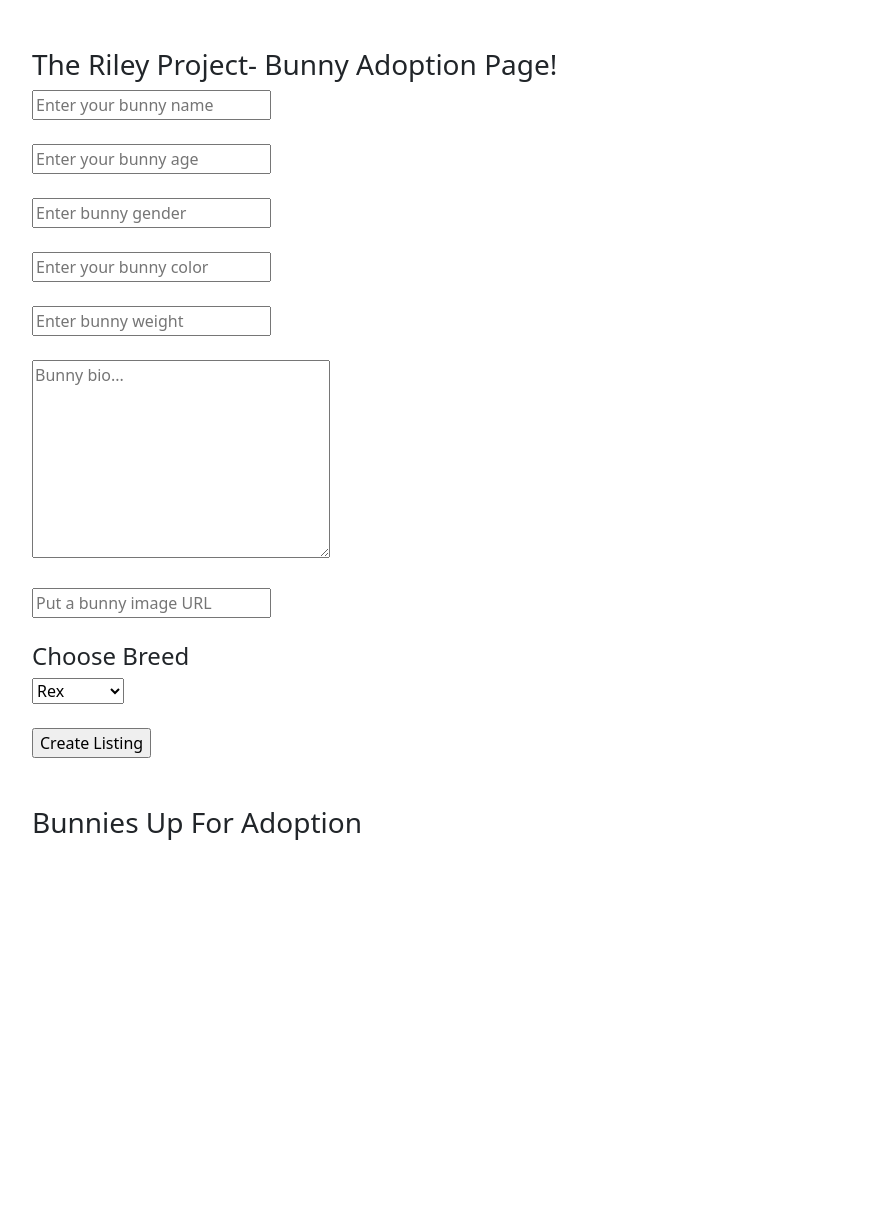
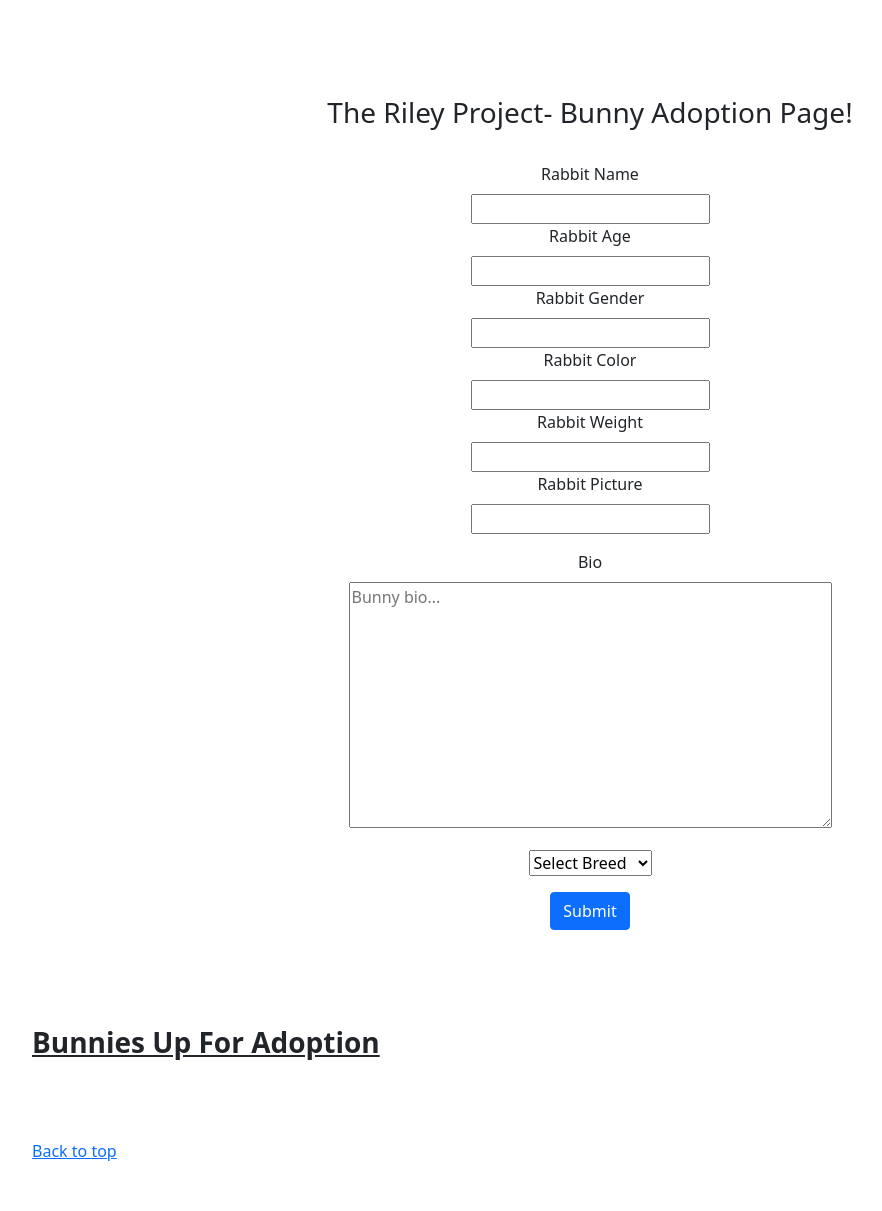
Before and after one commit to amandaben21/Riley_Project_Frontend, a plain HTML site: page index.html in a window 1280 px wide. Shown: the whole page, without its empty margins (50-932 px from the left). Before the commit the page ends 848 px from the top, so only its background shows below. Drawn offline with nearby package versions, Linux system fonts and the light colour scheme; no server answers.

Commit message:
Clean up code

```diff
--- a/index.html
+++ b/index.html
@@ -1,14 +1,21 @@
 <!DOCTYPE html>
-<html lang="en" dir="ltr">
+<html>
     <head>
-        <meta charset="UTF-8">
+        <meta charset="utf-8">
 
-        <title>The Riley Project!</title>
+        <title>The Riley Project</title>
 
+        <link rel="canonical" href="https://getbootstrap.com/docs/5.0/examples/album/">
+
+
+
+        <!-- Bootstrap core CSS -->
+        <link href="https://cdn.jsdelivr.net/npm/bootstrap@5.0.1/dist/css/bootstrap.min.css" rel="stylesheet" integrity="sha384-+0n0xVW2eSR5OomGNYDnhzAbDsOXxcvSN1TPprVMTNDbiYZCxYbOOl7+AMvyTG2x" crossorigin="anonymous">
+
+        <!-- Javascript project tags -->
         <script type="text/javascript" src="bunny.js"></script>
         <script type="text/javascript" src="index.js"></script>
 
-        <link href="https://cdn.jsdelivr.net/npm/bootstrap@5.0.1/dist/css/bootstrap.min.css" rel="stylesheet" integrity="sha384-+0n0xVW2eSR5OomGNYDnhzAbDsOXxcvSN1TPprVMTNDbiYZCxYbOOl7+AMvyTG2x" crossorigin="anonymous">
 
         <!-- Optional JavaScript; choose one of the two! -->
 
@@ -20,49 +27,97 @@
         <script src="https://cdn.jsdelivr.net/npm/@popperjs/core@2.9.2/dist/umd/popper.min.js"  integrity="sha384-IQsoLXl5PILFhosVNubq5LC7Qb9DXgDA9i+tQ8Zj3iwWAwPtgFTxbJ8NT4GN1R8p"  crossorigin="anonymous"></script>
         <script src="https://cdn.jsdelivr.net/npm/bootstrap@5.0.1/dist/js/bootstrap.min.js"     integrity="sha384-Atwg2Pkwv9vp0ygtn1JAojH0nYbwNJLPhwyoVbhoPwBhjQPR5VtM2+xf0Uwh9KtT"     crossorigin="anonymous"></script>
         -->
+
+
+        <style>
+        .bd-placeholder-img {
+            font-size: 1.125rem;
+            text-anchor: middle;
+            -webkit-user-select: none;
+            -moz-user-select: none;
+            user-select: none;
+        }
+
+        @media (min-width: 768px) {
+            .bd-placeholder-img-lg {
+            font-size: 3.5rem;
+            }
+        }
+        </style>
+        <link href = "index.css" rel = "stylesheet">
     </head>
 
     <body>
-        <div class="container">
-            <div class="form-container">
+
+        <header>
+
+
+        </header>
+
+        <main>
+            <section class="py-5 text-center container">
+                <div class="row py-lg-5">
+                    <div class="col-lg-6 col-md-8 mx-auto">
                         <form id="create-bunny-form">
-                    <br><br>
+                            <div class="mb-3">
                                 <h3>The Riley Project- Bunny Adoption Page!</h3>
-                    <input id='input-name' type="text" name="name" value="" placeholder="Enter your bunny name" class="input-text">
-                    <br><br>
-                    <input id='input-age' type="text" name="age" value="" placeholder="Enter your bunny age" class="input-text">
-                    <br><br>
-                    <input id='input-gender' type="text" name="gender" value="" placeholder="Enter bunny gender" class="input-text">
-                    <br><br>
-                    <input id='input-color' type="text" name="color" value="" placeholder="Enter your bunny color" class="input-text">
-                    <br><br>
-                    <input id='input-weight' type="text" name="weight" value="" placeholder="Enter bunny weight" class="input-text">
-                    <br><br>
-                    <textarea id='input-bio' name="bio" rows="8" cols="30" value="" placeholder="Bunny bio..."></textarea>
-                    <br><br>
-                    <input id='input-url' type="text" name="image" value="" placeholder="Put a bunny image URL" class="input-text">
-                    <br><br>
+                                <br>
+                                <label for="nameInp" class="form-label">Rabbit Name</label><br>
+                                <input id='input-name' type="text" name="name" value="" class="input-text"><br>
 
-                    <h4>Choose Breed</h4>
+                                <label for="ageInp" class="form-label">Rabbit Age</label><br>
+                                <input id='input-age' type="text" name="age" value="" class="input-text"><br>
+
+                                <label for="genderInp" class="form-label">Rabbit Gender</label><br>
+                                <input id='input-gender' type="text" name="gender" value="" class="input-text"><br>
+
+                                <label for="colorInp" class="form-label">Rabbit Color</label><br>
+                                <input id='input-color' type="text" name="color" value="" class="input-text"><br>
+
+                                <label for="weightInp" class="form-label">Rabbit Weight</label><br>
+                                <input id='input-weight' type="text" name="weight" value="" class="input-text"><br>
+
+                                <label for="imageInp" class="form-label">Rabbit Picture</label><br>
+                                <input id='input-url' type="text" name="image" value="" class="input-text"><br>
+                            </div>
+
+                            <div class="mb-3">
+                              <label for="bioInp" class="form-label">Bio</label><br>
+                                <textarea id='input-bio' name="bio" rows="10" cols="50" value="" placeholder="Bunny bio..."></textarea>
+                            </div>
+
+                            <div class="mb-3">
                                 <select id="breeds" name="breeds">
+                                    <option selected>Select Breed </option>
                                     <option value="1">Rex</option>
                                     <option value="2">Lionhead</option>
+                                    <option value="3">Angora</option>
+                                    <option value="4">Holland Loop</option>
+                                    <option value="5">Dutch</option>
                                 </select>
-                    <br><br>
+                            </div>
 
-                    <input id= 'create-button' type="submit" name="submit" value="Create Listing" class = "submit">
+                            <button type="submit" class="btn btn-primary">Submit</button>
+                        </form>
+                    </div>
+                </div>
+            </section>
 
-                </form>
-
+            <div class="container" id="bunny-container">
+                <h3><strong><u>Bunnies Up For Adoption</u></strong></h3><br>
+                <div class="row row-cols-1 row-cols-sm-2 row-cols-md-3 g-3">
+                    <div class="col">
 
                     </div>
                 </div>
-        <br><br>
-        <div class="container">
-            <h3>Bunnies Up For Adoption</h3>
-            <div id="bunny-container">
 
             </div>
+
+        </main>
+        <footer class="text-muted py-5">
+            <div class="container">
+                <a href="#">Back to top</a>
             </div>
+        </footer>
     </body>
 </html>
```
Lines whose indentation alone changed are shown as unchanged.
